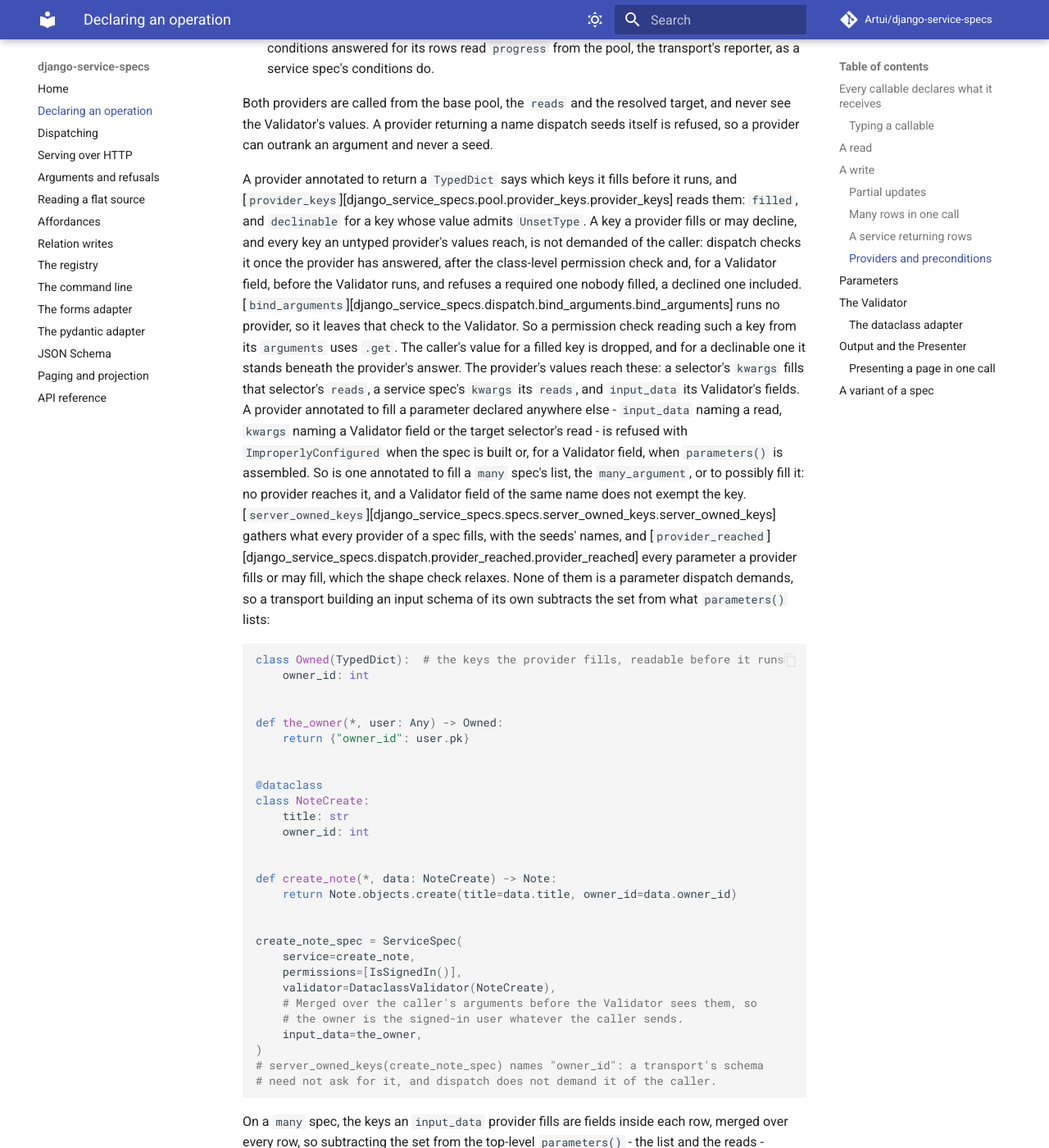
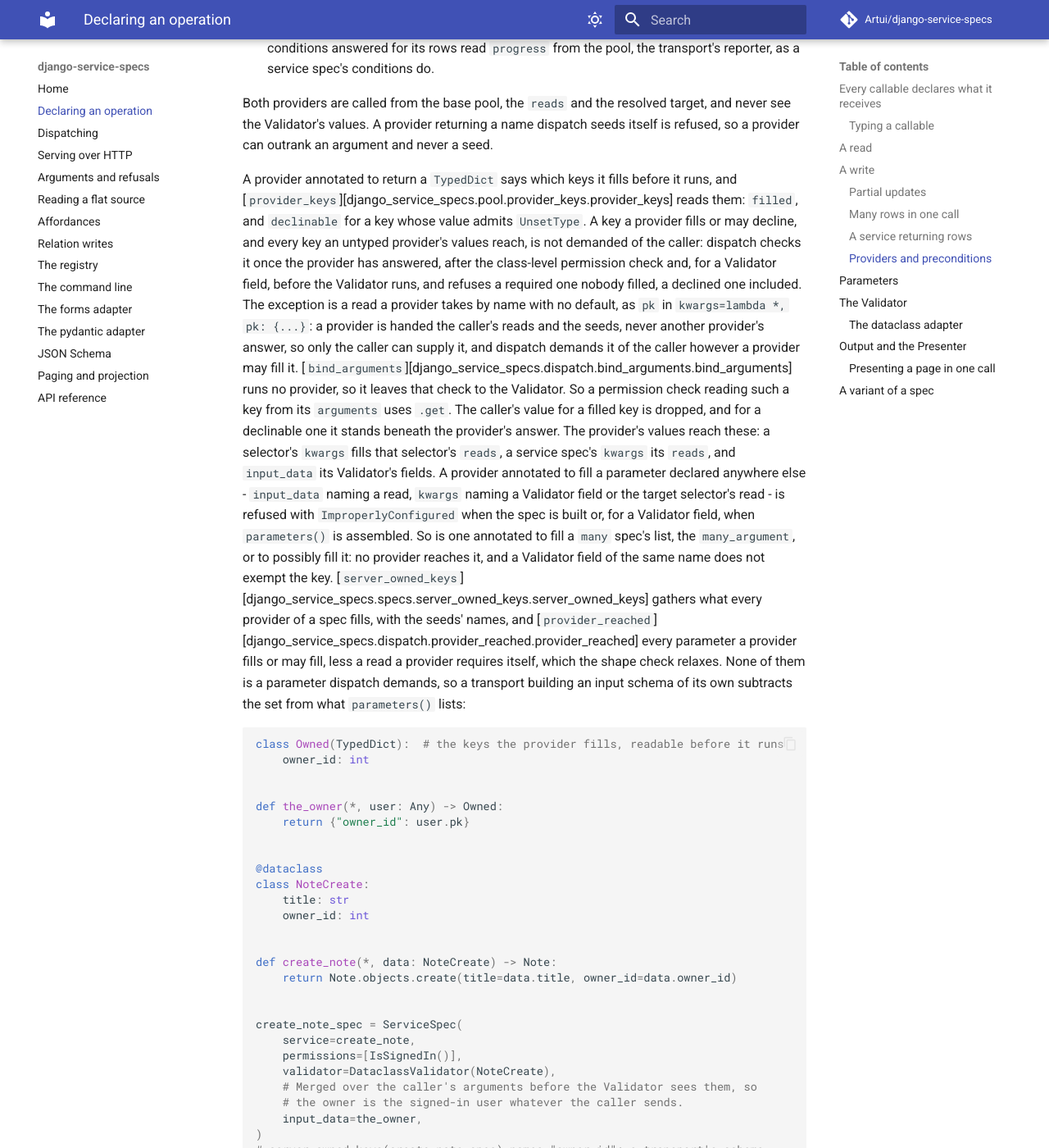
Before and after one commit to Artui/django-service-specs, an MkDocs documentation site: the page built from docs/declaring.md, in a window 1280 px wide and 1400 px high, scrolled down 11153 px. Shown: the whole window at 82% size. Built offline with MkDocs 1.6.1 and Material for MkDocs 9.7.7, drawn with Linux system fonts in a browser that asks for light colours; comment, search, counter and statistics services are not loaded.

Commit message:
declaring.md: a read a provider requires itself is the caller's
Co-Authored-By: Claude Opus 5.5 <noreply@anthropic.com>

```diff
--- a/docs/declaring.md
+++ b/docs/declaring.md
@@ -439,7 +439,11 @@ reads them: `filled`, and `declinable` for a key whose value admits
 untyped provider's values reach, is not demanded of the caller: dispatch
 checks it once the provider has answered, after the class-level permission
 check and, for a Validator field, before the Validator runs, and refuses a
-required one nobody filled, a declined one included.
+required one nobody filled, a declined one included. The exception is a read
+a provider takes by name with no default, as `pk` in
+`kwargs=lambda *, pk: {...}`: a provider is handed the caller's reads and the
+seeds, never another provider's answer, so only the caller can supply it, and
+dispatch demands it of the caller however a provider may fill it.
 [`bind_arguments`][django_service_specs.dispatch.bind_arguments.bind_arguments]
 runs no provider, so it leaves that check to the Validator. So a
 permission check reading such a key from its `arguments` uses `.get`. The
@@ -456,7 +460,8 @@ name does not exempt the key.
 [`server_owned_keys`][django_service_specs.specs.server_owned_keys.server_owned_keys]
 gathers what every provider of a spec fills, with the seeds' names, and
 [`provider_reached`][django_service_specs.dispatch.provider_reached.provider_reached]
-every parameter a provider fills or may fill, which the shape check relaxes. None of
+every parameter a provider fills or may fill, less a read a provider requires
+itself, which the shape check relaxes. None of
 them is a parameter dispatch demands, so a transport building an input schema
 of its own subtracts the set from what `parameters()` lists:
 
```
